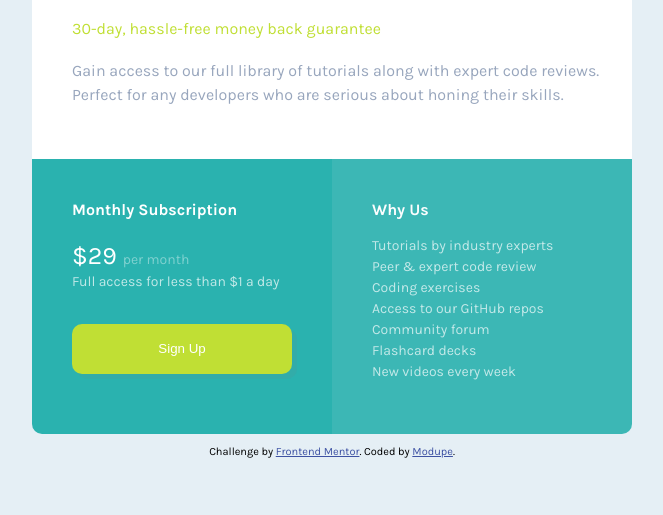
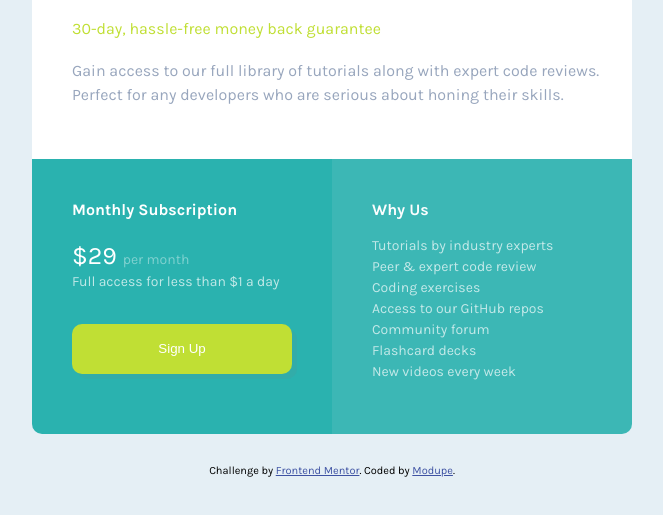
Before and after one commit to Modu9173/single-price-grid, a plain HTML site: page index.html in a window 1280 px wide. Shown: the part 191-706 px from the top of the page, without its empty margins (308-971 px from the left). Drawn offline with Linux system fonts and the light colour scheme.

Commit message:
Update styles.css

```diff
--- a/css/styles.css
+++ b/css/styles.css
@@ -117,6 +117,7 @@ body {
 .attribution {
   font-size: 11px;
   text-align: center;
+  margin-top: 30px;
  }
 
 .attribution a {
@@ -126,6 +127,10 @@ body {
 /* Media Queries */
 
 @media (max-width: 650px) {
+  body {
+    margin-bottom: 70px;
+  }
+
   .containers {
     display: grid;
     grid-template-rows: repeat(3, 250px);
```
